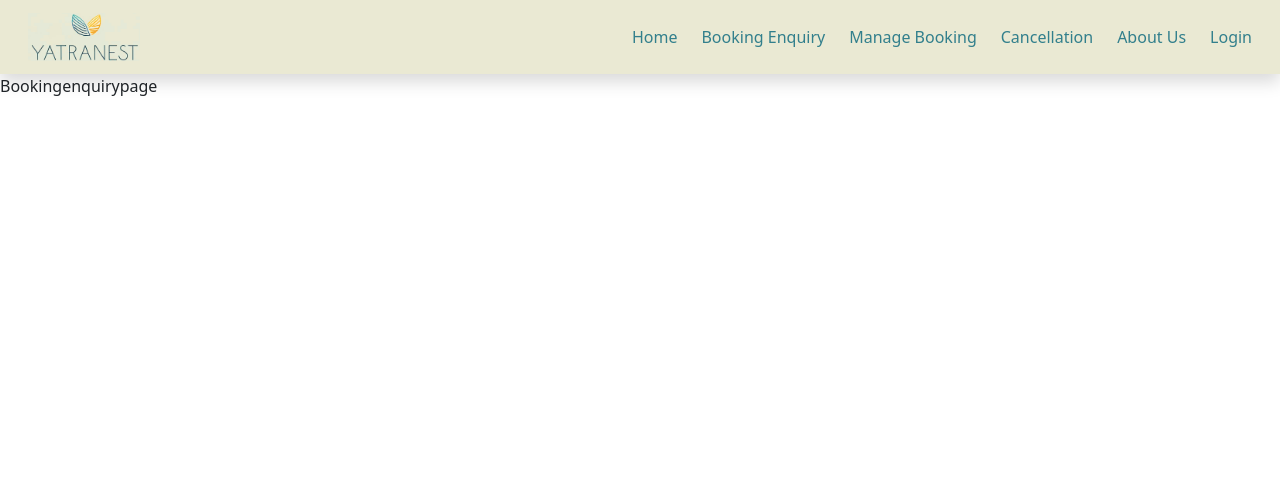
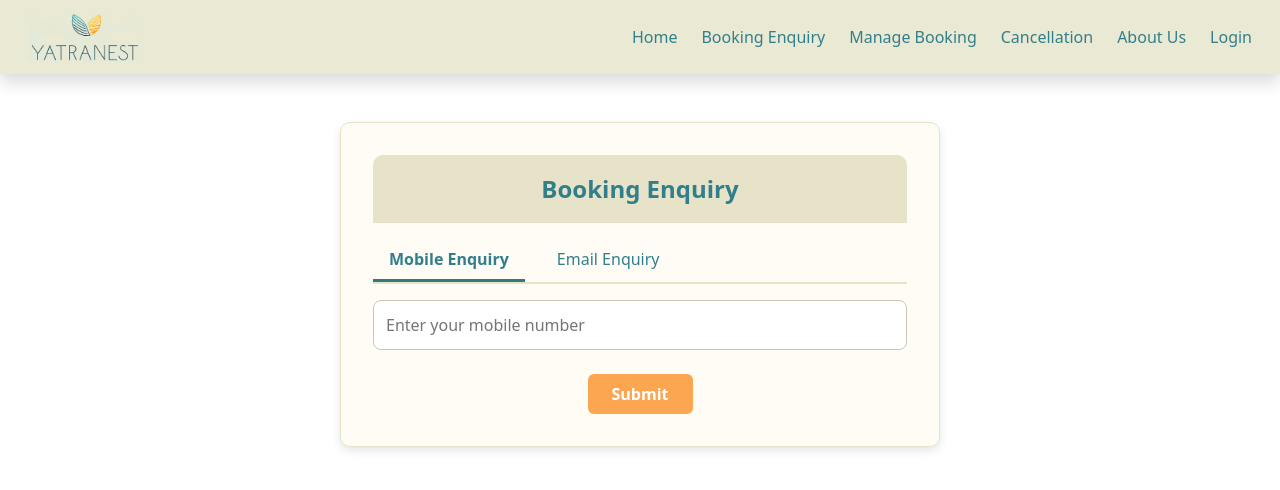
Before and after one commit to Kshitij-Shinde-dev/YatraNest, a React (Create React App) app: page /Bookingenquirypage in a window 1280 px wide. Shown: the top 490 px of the page. Built offline with nearby package versions, Linux system fonts and the light colour scheme.

Commit message:
Booking Enquiry page and signup change

```diff
--- a/src/components/Signup/Signup.js
+++ b/src/components/Signup/Signup.js
@@ -1,6 +1,7 @@
 import React, { useState } from 'react';
 import { Form, Button, Container, Row, Col, Alert } from 'react-bootstrap';
 import { useNavigate } from 'react-router-dom';
+import './signup.css'
 
 function Signup() {
   const navigate = useNavigate();
@@ -43,14 +44,15 @@ function Signup() {
   };
 
   return (
-    <Container className="mt-4">
+    <Container className="my-4 bg">
       <Row className="justify-content-center">
         <Col md={6}>
-          <h3 className="mb-4 text-center">Sign Up</h3>
+          <h3 className="mb-4 text-center head-color">Sign Up</h3>
           {error && <Alert variant="danger">{error}</Alert>}
           <Form onSubmit={handleSubmit}>
-            <Form.Group className="mb-3">
-              <Form.Label>Full Name</Form.Label>
+            <Form.Group as={Row} className="mb-3 align-items-center">
+              <Form.Label column sm={4}>Full Name</Form.Label>
+              <Col sm={8}>
               <Form.Control
                 type="text"
                 placeholder="Enter your name"
@@ -59,10 +61,12 @@ function Signup() {
                 onChange={handleChange}
                 required
               />
+              </Col>
             </Form.Group>
 
-            <Form.Group className="mb-3">
-              <Form.Label>Gender</Form.Label>
+            <Form.Group as={Row} className="mb-3 align-items-center">
+              <Form.Label column sm={4}>Gender</Form.Label>
+              <Col sm={8}>
               <Form.Select
                 name="gender"
                 value={formData.gender}
@@ -74,10 +78,12 @@ function Signup() {
                 <option>Female</option>
                 <option>Other</option>
               </Form.Select>
+              </Col>
             </Form.Group>
 
-            <Form.Group className="mb-3">
-              <Form.Label>Mobile Number</Form.Label>
+            <Form.Group as={Row} className="mb-3 align-items-center">
+              <Form.Label column sm={4}>Mobile Number</Form.Label>
+              <Col sm={8}>
               <Form.Control
                 type="tel"
                 placeholder="Enter mobile number"
@@ -87,10 +93,12 @@ function Signup() {
                 pattern="[0-9]{10}"
                 required
               />
+              </Col>
             </Form.Group>
 
-            <Form.Group className="mb-3">
-              <Form.Label>Email Address</Form.Label>
+            <Form.Group as={Row} className="mb-3 align-items-center">
+              <Form.Label column sm={4}>Email Address</Form.Label>
+              <Col sm={8}>
               <Form.Control
                 type="email"
                 placeholder="Enter email"
@@ -99,10 +107,12 @@ function Signup() {
                 onChange={handleChange}
                 required
               />
+              </Col>
             </Form.Group>
 
-            <Form.Group className="mb-3">
-              <Form.Label>Password</Form.Label>
+            <Form.Group as={Row} className="mb-3 align-items-center">
+              <Form.Label column sm={4} >Password</Form.Label>
+              <Col sm={8}>
               <Form.Control
                 type="password"
                 placeholder="Enter password"
@@ -111,10 +121,12 @@ function Signup() {
                 onChange={handleChange}
                 required
               />
+              </Col>
             </Form.Group>
 
-            <Form.Group className="mb-4">
-              <Form.Label>Confirm Password</Form.Label>
+            <Form.Group as={Row} className="mb-3 align-items-center">
+              <Form.Label column sm={4}>Confirm Password</Form.Label>
+              <Col sm={8}>
               <Form.Control
                 type="password"
                 placeholder="Confirm password"
@@ -123,9 +135,9 @@ function Signup() {
                 onChange={handleChange}
                 required
               />
+              </Col>
             </Form.Group>
-
-            <Button type="submit" className="w-100" variant="primary">
+            <Button type="submit" className="signup-button">
               Sign Up
             </Button>
           </Form>
--- a/src/components/Signup/signup.css
+++ b/src/components/Signup/signup.css
@@ -0,0 +1,16 @@
+.bg{
+    margin: 100px auto;
+    padding: 20px;
+    border: 1px solid #ccc;
+    border-radius: 8px;
+    text-align: center;
+    background-color: #e7e6e6da;
+    box-shadow: 0px 0px 10px rgba(0, 0, 0, 0.1);
+}
+.head-color{
+    color: #327f8c !important;
+}
+.signup-button{
+    background-color: orange !important;
+    border-color: rgba(255, 68, 0, 0.518) !important;
+}
--- a/src/components/bookingenquirypage/Bookingenquirypage.css
+++ b/src/components/bookingenquirypage/Bookingenquirypage.css
@@ -0,0 +1,92 @@
+/* --- Custom Styles for Booking Enquiry Page --- */
+
+.enquiry-container {
+  margin-top: 3rem;
+  display: flex;
+  justify-content: center;
+}
+
+.enquiry-card {
+  background-color: #fefcf5;
+  border: 1px solid #e7e3c9;
+  border-radius: 10px;
+  padding: 2rem;
+  width: 100%;
+  max-width: 600px;
+  box-shadow: 0 4px 10px rgba(0, 0, 0, 0.1);
+}
+
+.enquiry-header {
+  background-color: #e7e3c9;
+  color: #327f8c;
+  font-size: 1.5rem;
+  font-weight: 600;
+  text-align: center;
+  padding: 1rem;
+  border-radius: 10px 10px 0 0;
+  margin-bottom: 1rem;
+}
+
+.enquiry-tabs {
+  display: flex;
+  gap: 1rem;
+  border-bottom: 2px solid #e7e3c9;
+  margin-bottom: 1rem;
+}
+
+.enquiry-tab {
+  padding: 0.5rem 1rem;
+  color: #327f8c;
+  background-color: transparent;
+  cursor: pointer;
+  border: none;
+  font-weight: 500;
+  font-size: 1rem;
+  border-bottom: 3px solid transparent;
+  transition: border-color 0.3s;
+}
+
+.enquiry-tab.active {
+  border-color: #317a80;
+  font-weight: 600;
+}
+
+.enquiry-form-group {
+  margin-bottom: 1.2rem;
+}
+
+.enquiry-input {
+  width: 100%;
+  padding: 0.75rem;
+  font-size: 1rem;
+  border: 1px solid #c9c6b5;
+  border-radius: 8px;
+}
+
+.enquiry-submit-button {
+  display: block;
+  margin: 1.5rem auto 0;
+  background-color: #fca652;
+  color: white;
+  border: none;
+  border-radius: 6px;
+  padding: 0.5rem 1.5rem;
+  font-weight: 600;
+  font-size: 1rem;
+  cursor: pointer;
+  transition: background-color 0.3s ease;
+}
+
+.enquiry-submit-button:hover {
+  background-color: #e28c3d;
+}
+
+.enquiry-success {
+  margin-top: 1.5rem;
+  background-color: #dff8f6;
+  color: #216e6b;
+  font-weight: 500;
+  padding: 0.8rem;
+  text-align: center;
+  border-radius: 6px;
+}
--- a/src/components/bookingenquirypage/Bookingenquirypage.js
+++ b/src/components/bookingenquirypage/Bookingenquirypage.js
@@ -1,9 +1,83 @@
-import React from 'react'
-import './Bookingenquirypage.css'
+import React, { useState } from 'react';
+import './Bookingenquirypage.css';
+import { useNavigate } from 'react-router-dom';
+
 function Bookingenquirypage() {
+  const [activeTab, setActiveTab] = useState('mobile');
+  const [submitted, setSubmitted] = useState(false);
+  const navigate = useNavigate();
+
+  const handleSubmit = (e) => {
+    e.preventDefault();
+    setSubmitted(true);
+    setTimeout(() => {
+      navigate('/');
+    }, 2500);
+  };
+
   return (
-    <div>Bookingenquirypage</div>
-  )
+    <div className="enquiry-container">
+      <div className="enquiry-card">
+        <div className="enquiry-header">Booking Enquiry</div>
+
+        <div className="enquiry-tabs">
+          <button
+            className={`enquiry-tab ${activeTab === 'mobile' ? 'active' : ''}`}
+            onClick={() => {
+              setActiveTab('mobile');
+              setSubmitted(false);
+            }}
+          >
+            Mobile Enquiry
+          </button>
+          <button
+            className={`enquiry-tab ${activeTab === 'email' ? 'active' : ''}`}
+            onClick={() => {
+              setActiveTab('email');
+              setSubmitted(false);
+            }}
+          >
+            Email Enquiry
+          </button>
+        </div>
+
+        <form onSubmit={handleSubmit}>
+          {activeTab === 'mobile' && (
+            <div className="enquiry-form-group">
+              <input
+                type="tel"
+                placeholder="Enter your mobile number"
+                className="enquiry-input"
+                pattern="[0-9]{10}"
+                required
+              />
+            </div>
+          )}
+
+          {activeTab === 'email' && (
+            <div className="enquiry-form-group">
+              <input
+                type="email"
+                placeholder="Enter your email address"
+                className="enquiry-input"
+                required
+              />
+            </div>
+          )}
+
+          <button type="submit" className="enquiry-submit-button">
+            Submit
+          </button>
+        </form>
+
+        {submitted && (
+          <div className="enquiry-success">
+            We will contact you soon!
+          </div>
+        )}
+      </div>
+    </div>
+  );
 }
 
-export default Bookingenquirypage
+export default Bookingenquirypage;
--- a/src/components/loginpage/Loginpage.css
+++ b/src/components/loginpage/Loginpage.css
@@ -48,3 +48,10 @@
 .login-form button:hover {
   background-color: #0056b3;
 }
+.head-color{
+    color: #327f8c !important;
+}
+.login-button{
+  background-color: orange !important;
+  border-color: rgba(255, 68, 0, 0.518) !important;
+}
--- a/src/components/loginpage/Loginpage.js
+++ b/src/components/loginpage/Loginpage.js
@@ -37,7 +37,7 @@ function Loginpage() {
   };
     return (
   <div className="login-container">
-    <h2>Login</h2>
+    <h2 className='head-color'>Login</h2>
     <form onSubmit={handleSubmit} className="login-form">
       <input
         type="email"
@@ -53,7 +53,7 @@ function Loginpage() {
         onChange={(e) => setPassword(e.target.value)}
         required
       />
-      <button type="submit">Login</button>
+      <button type="submit" className='login-button w-50 my-2 d-block mx-auto'>Login</button>
     </form>
     <span className='text-muted'>
     Don't have an account? <Link to="/Signup" className="ms-1">Signup</Link>
```
